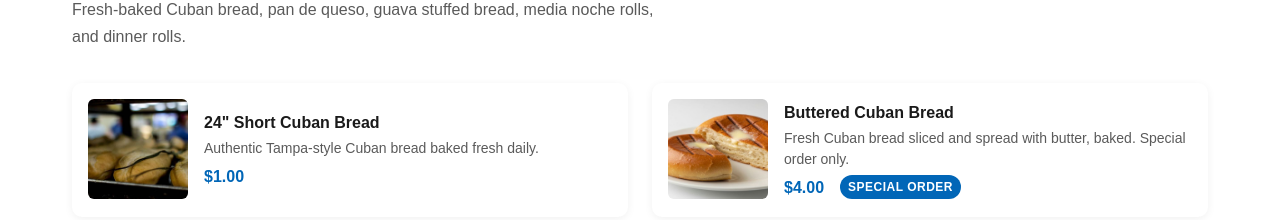
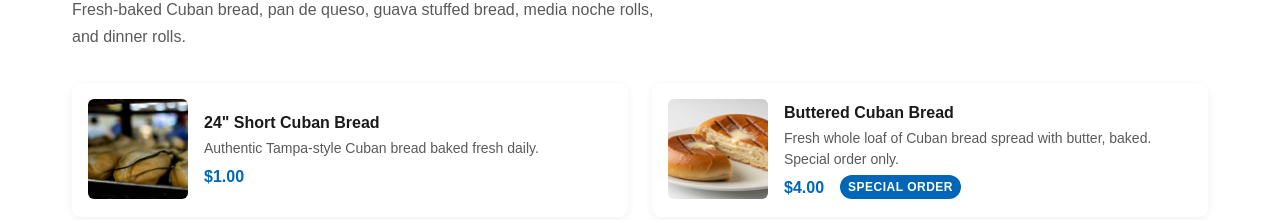
Before and after one commit to webeducationservices-oss/moreno-bakery, a Next.js app: page /menu/bakery in a window 1280 px wide. Shown: the part 9820-10040 px from the top of the page. Built offline with nearby package versions, Linux system fonts and the light colour scheme; a web font is replaced by a local one.

Commit message:
Edit app/data/menu.js — and not sliced it is a a whole loaf

```diff
--- a/app/data/menu.js
+++ b/app/data/menu.js
@@ -262,7 +262,7 @@ export const BAKERY_CATEGORIES = [
     image: "/images/food/moreno-bakery-short-cuban-bread.jpg",
     items: [
       { name: "24\" Short Cuban Bread", price: "$1.00", description: "Authentic Tampa-style Cuban bread baked fresh daily.", image: "/images/food/moreno-bakery-short-cuban-bread.jpg" },
-      { name: "Buttered Cuban Bread", price: "$4.00", description: "Fresh Cuban bread sliced and spread with butter, baked. Special order only.", tag: "Special Order", image: "/images/food/moreno-bakery-buttered-cuban-bread.jpg" },
+      { name: "Buttered Cuban Bread", price: "$4.00", description: "Fresh whole loaf of Cuban bread spread with butter, baked. Special order only.", tag: "Special Order", image: "/images/food/moreno-bakery-buttered-cuban-bread.jpg" },
       { name: "Guava & Cheese Stuffed Bread", price: "$8.00", description: "Cuban bread filled with sweet guava paste and cream cheese.", image: "/images/food/moreno-bakery-guava-and-cheese-stuffed-bread.jpg" },
       { name: "Pan de Queso", price: "$3.50", description: "Colombian-style cheese bread with a soft, chewy center.", image: "/images/food/moreno-bakery-pan-de-queso.jpg" },
       { name: "Pan de Bono", price: "$3.00", description: "Colombian cheese roll made with yuca starch and queso fresco.", image: "/images/food/moreno-bakery-pan-de-bono.jpg" },
```
